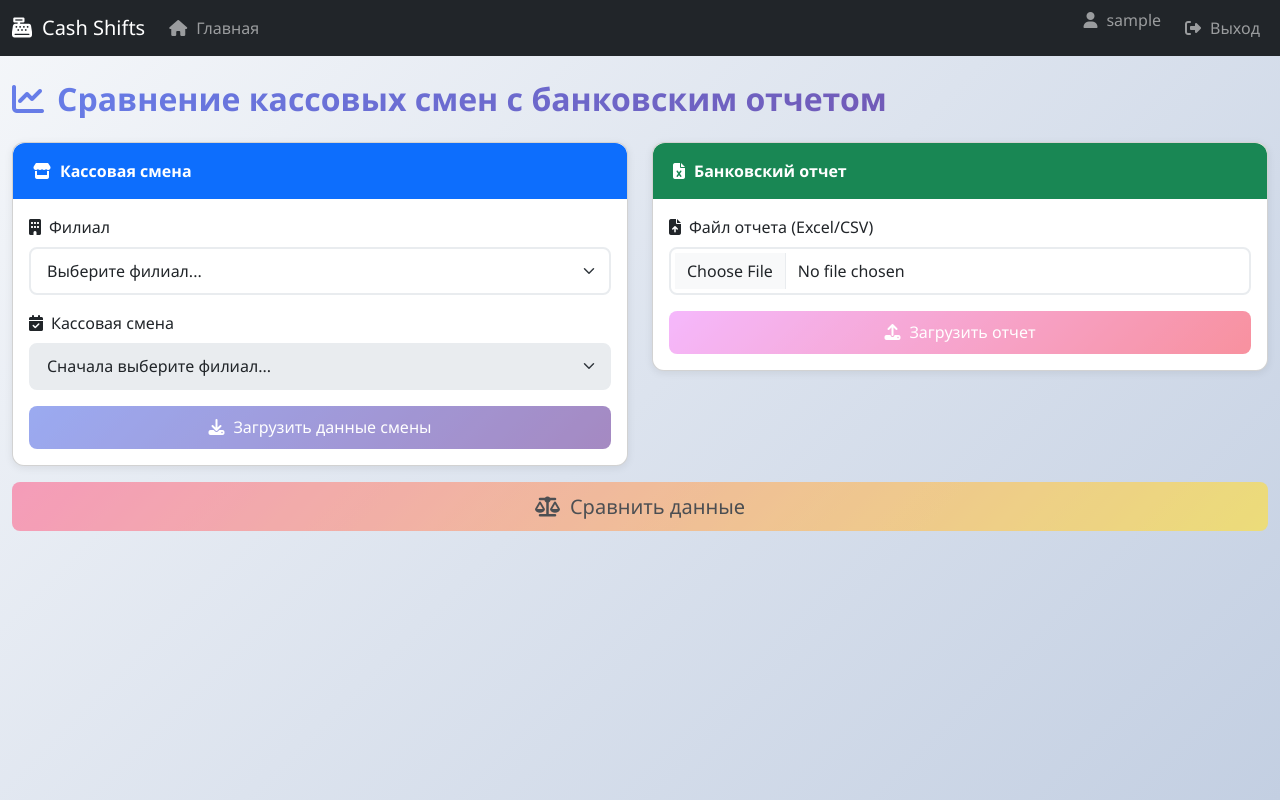
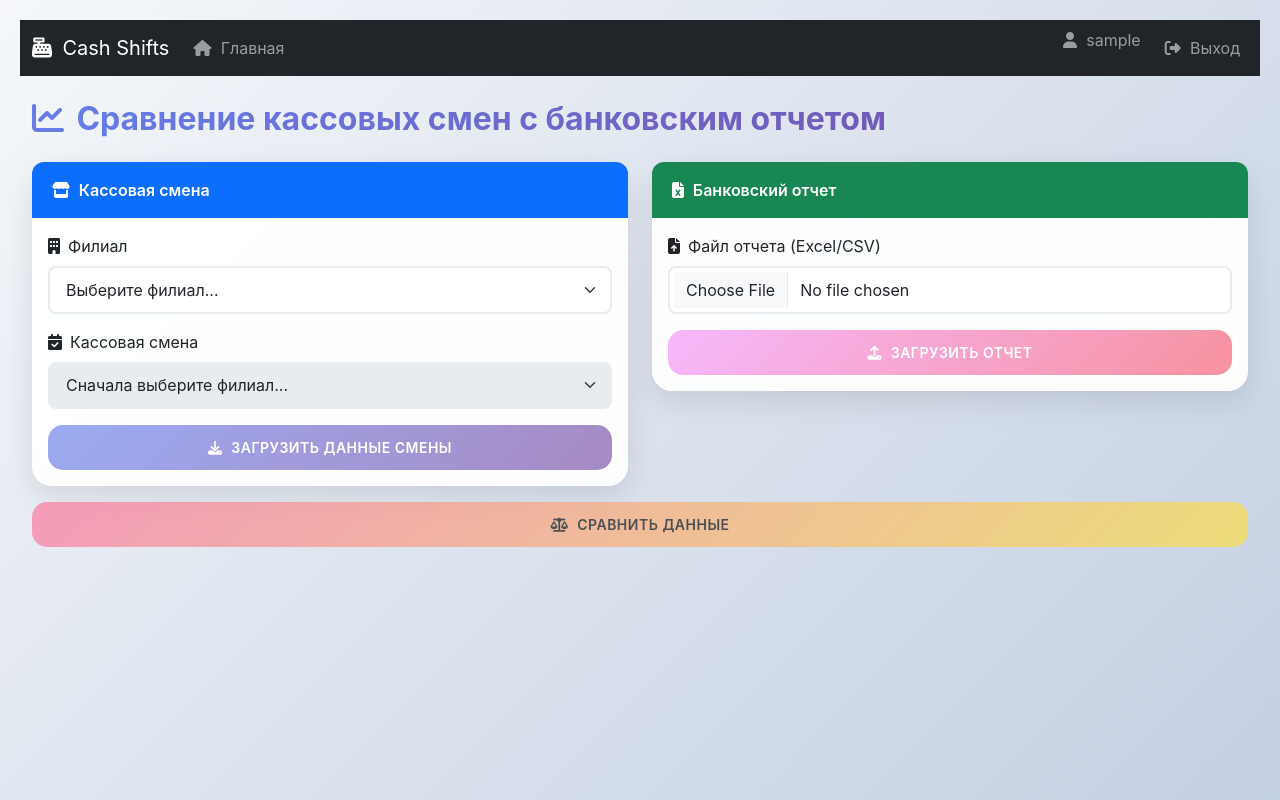
Before and after one commit to tsyndra/cashshifts, a Flask app: page / in a window 1280 px wide. Run offline with Flask 3, Linux system fonts and the light colour scheme; the visitor is signed in with stand-in values (Sample User, id 1).

Commit message:
Fix: показать таблицу операций + современный дизайн с градиентами

```diff
--- a/app.py
+++ b/app.py
@@ -688,4 +688,4 @@
 if __name__ == '__main__':
     logger.info("Запуск приложения Cash Shifts")
     logger.info("Авторизация через iiko API - локальная БД пользователей не используется")
-    app.run(debug=False, host='0.0.0.0', port=5005)
+    app.run(debug=False, host='0.0.0.0', port=5003)
--- a/static/css/style.css
+++ b/static/css/style.css
@@ -1,9 +1,12 @@
-/* Cash Shifts - Улучшенные стили */
+/* Cash Shifts - Современный дизайн */
 
 /* Общие улучшения */
 body {
-    font-family: 'Segoe UI', Tahoma, Geneva, Verdana, sans-serif;
-    background-color: #f8f9fa;
+    font-family: 'Inter', 'Segoe UI', Tahoma, Geneva, Verdana, sans-serif;
+    background: linear-gradient(135deg, #667eea 0%, #764ba2 100%);
+    min-height: 100vh;
+    margin: 0;
+    padding: 20px;
 }
 
 /* Плавные переходы для всех элементов */
@@ -11,16 +14,25 @@
     transition: all 0.3s ease;
 }
 
-/* Улучшенные карточки */
+/* Современные карточки */
 .card {
-    border-radius: 12px;
-    box-shadow: 0 2px 8px rgba(0,0,0,0.08);
-    transition: transform 0.3s ease, box-shadow 0.3s ease;
+    border-radius: 20px;
+    box-shadow: 0 10px 30px rgba(0,0,0,0.1);
+    transition: all 0.3s ease;
+    border: none;
+    backdrop-filter: blur(10px);
+    background: rgba(255, 255, 255, 0.95);
 }
 
 .card:hover {
-    transform: translateY(-2px);
-    box-shadow: 0 4px 16px rgba(0,0,0,0.12);
+    transform: translateY(-5px);
+    box-shadow: 0 20px 40px rgba(0,0,0,0.15);
+}
+
+/* Главный контейнер */
+.container {
+    max-width: 1400px;
+    margin: 0 auto;
 }
 
 .card-header {
@@ -30,21 +42,42 @@
     padding: 1rem 1.25rem;
 }
 
-/* Улучшенные кнопки */
+/* Современные кнопки */
 .btn {
-    border-radius: 8px;
-    padding: 0.6rem 1.2rem;
-    font-weight: 500;
+    border-radius: 15px;
+    padding: 12px 24px;
+    font-weight: 600;
+    font-size: 14px;
+    text-transform: uppercase;
+    letter-spacing: 0.5px;
     transition: all 0.3s ease;
+    border: none;
+    position: relative;
+    overflow: hidden;
 }
 
 .btn:hover {
-    transform: translateY(-1px);
-    box-shadow: 0 4px 12px rgba(0,0,0,0.15);
+    transform: translateY(-2px);
+    box-shadow: 0 8px 25px rgba(0,0,0,0.2);
 }
 
 .btn:active {
     transform: translateY(0);
+}
+
+.btn::before {
+    content: '';
+    position: absolute;
+    top: 0;
+    left: -100%;
+    width: 100%;
+    height: 100%;
+    background: linear-gradient(90deg, transparent, rgba(255,255,255,0.2), transparent);
+    transition: left 0.5s;
+}
+
+.btn:hover::before {
+    left: 100%;
 }
 
 .btn-primary {
--- a/static/js/main.js
+++ b/static/js/main.js
@@ -443,6 +443,9 @@
     // Очищаем tbody
     $('#operationsTableBody').empty();
 
+    // Показываем контейнер таблицы
+    $('#operationsTableContainer').show();
+
     // Сортируем операции по дате (новые сверху)
     const sortedOperations = operations.sort((a, b) => {
         const dateA = new Date(a.date || a.creationDate || '');
```
